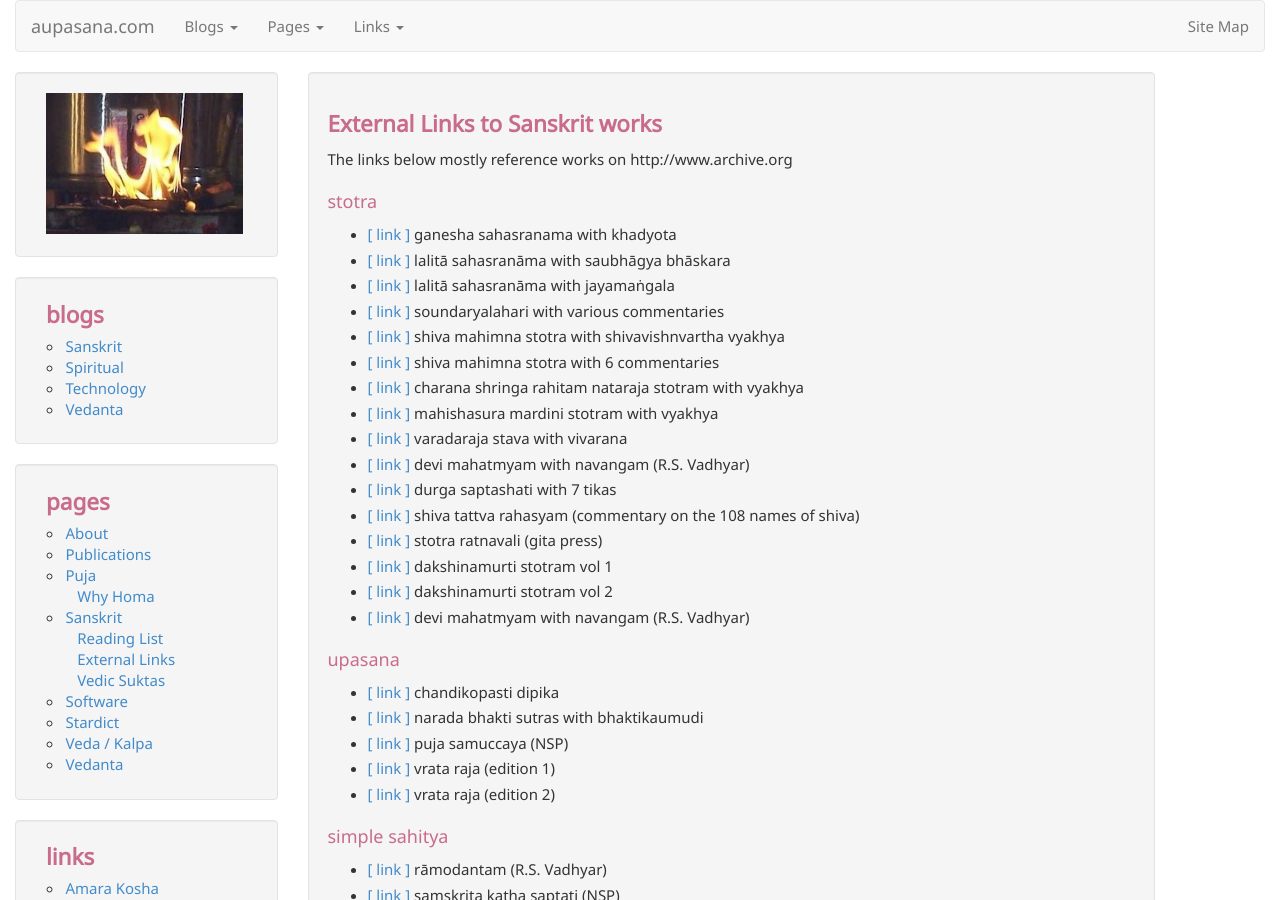
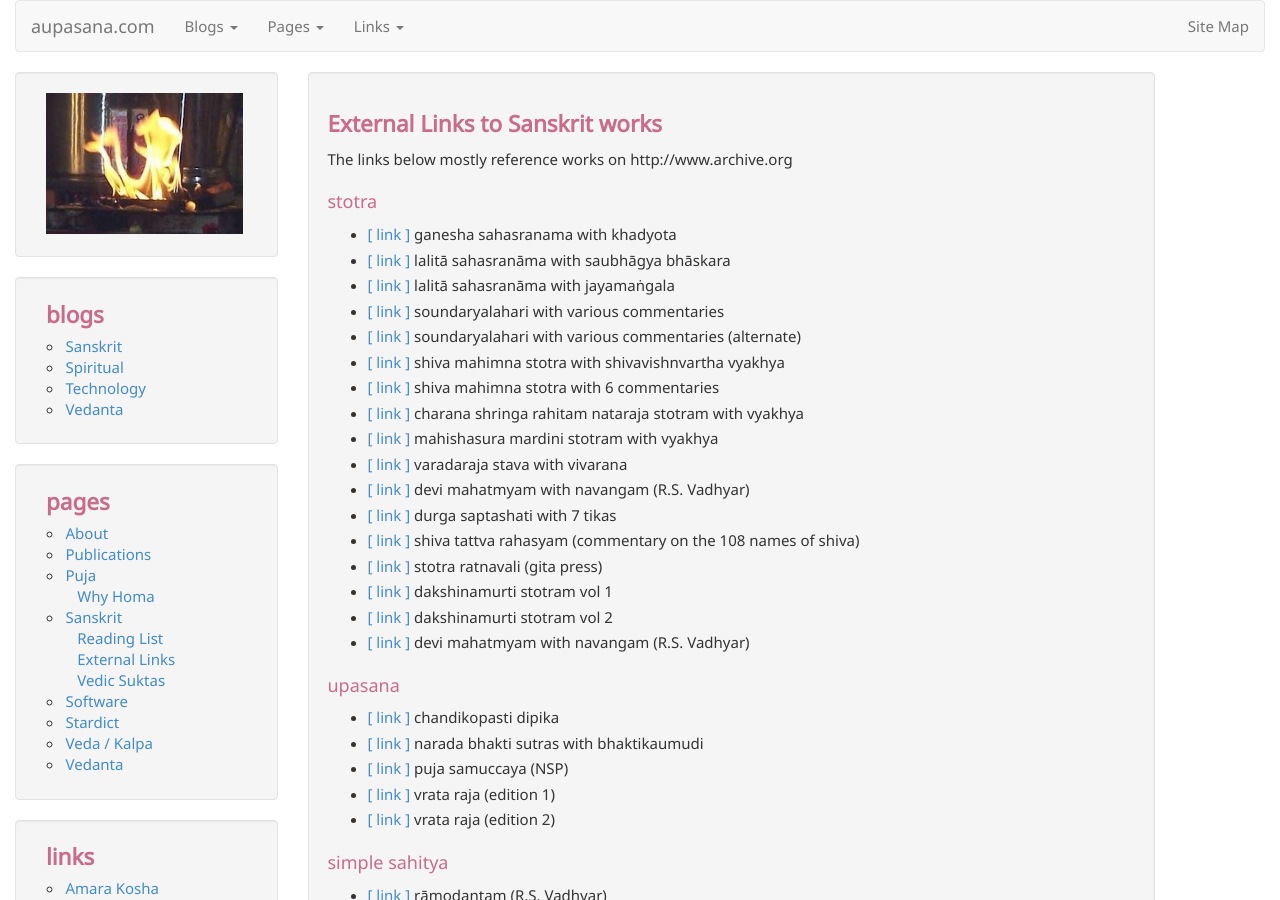
Before and after one commit to aupasana/aupasana.github.io, a Jekyll site: the page built from pages/sanskrit/links.md, in a window 1280 px wide and 900 px high. Built offline with Jekyll 4.4.1, drawn with Linux system fonts in a browser that asks for light colours; nearby versions of some CDN libraries.

Commit message:
Update links.md

```diff
--- a/pages/sanskrit/links.md
+++ b/pages/sanskrit/links.md
@@ -11,7 +11,8 @@ The links below mostly reference works on http://www.archive.org
 * [[ link ]][gkh] ganesha sahasranama with khadyota
 * [[ link ]][lssb] lalitā sahasranāma with saubhāgya bhāskara
 * [[ link ]][lsjm] lalitā sahasranāma with jayamaṅgala
-* [[ link ]][slks] soundaryalahari with various commentaries
+* [[ link ]][slks0] soundaryalahari with various commentaries
+* [[ link ]][slks] soundaryalahari with various commentaries (alternate)
 * [[ link ]][sms] shiva mahimna stotra with shivavishnvartha vyakhya
 * [[ link ]][sms-6] shiva mahimna stotra with 6 commentaries
 * [[ link ]][csrns] charana shringa rahitam nataraja stotram with vyakhya
```
Also changed, not shown: other parts of pages/sanskrit/links.md (+1 -0 lines).
